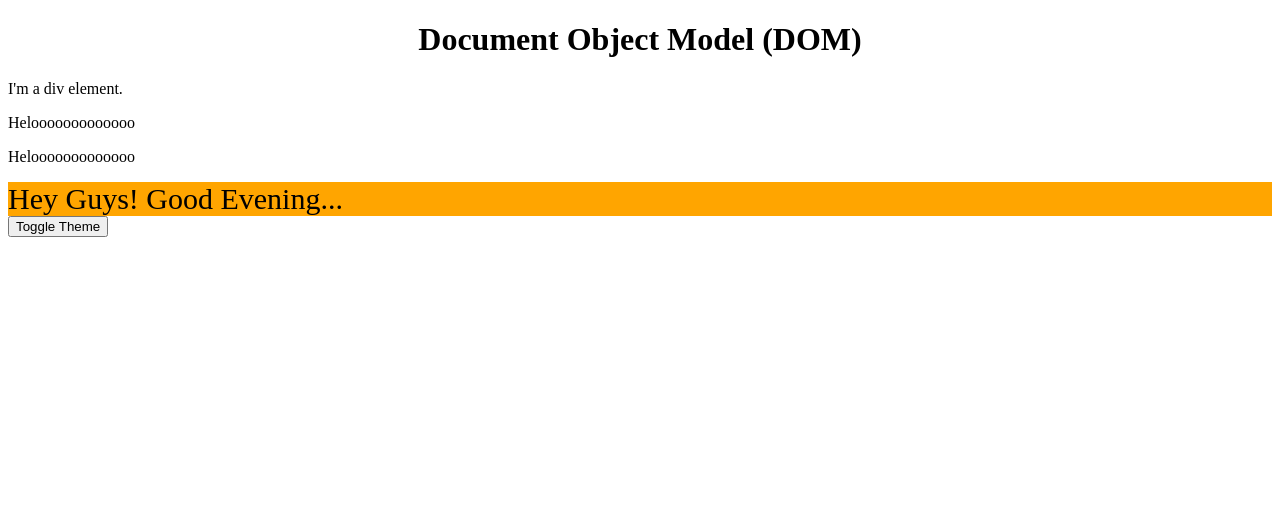
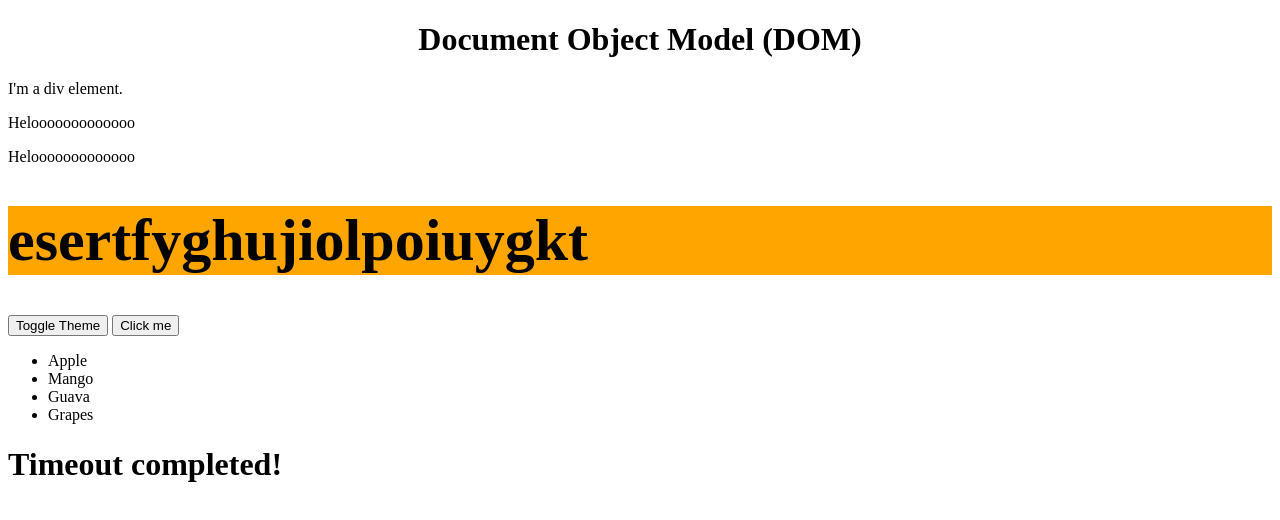
Before and after one commit to hemantkardam/Cuvette, a plain HTML site: page javaScript/DOM.html in a window 1280 px wide. Drawn offline with Linux system fonts and the light colour scheme.

Commit message:
JS - DOM Done

```diff
--- a/javaScript/DOM.html
+++ b/javaScript/DOM.html
@@ -12,6 +12,13 @@
   <p class="pClass">Helooooooooooooo</p>
   <div id="h1Id"><h1>esertfyghujiolpoiuygkt</h1></div>
   <button onclick="toggleTheme()">Toggle Theme</button>
+  <button id="myButton">Click me</button>
+  <ul>
+    <li>Apple</li>
+    <li>Mango</li>
+    <li>Guava</li>
+    <li>Grapes</li>
+  </ul>
   <script src="./DOM.js"></script>
 </body>
 </html>
--- a/javaScript/DOM.js
+++ b/javaScript/DOM.js
@@ -7,22 +7,22 @@
 
 // ? 1. DOM Fundamentals & Selectors.
 // DOM Nodes - Element, Attribute, Content.
-// DOm Selectors.
+// DOM Selectors.
 
 
-// // Select by ID
+// ! Select by ID
 // const divId = document.getElementById("divId")
 // console.log(divId)
 
-// // Select by class
+// ? Select by class
 // const pClass = document.getElementsByClassName("pClass")
-// console.log(pClass)
+// console.log(pClass) // Array
 
-// // Select by Tag
+// * Select by Tag
 // const h1Tag = document.getElementsByTagName("h1")
-// console.log(h1Tag)
+// console.log(h1Tag) // Array
 
-// // Mordern Selectors
+// ? Modern Selectors
 // const ele = document.querySelector("#divId")
 // console.log(ele)
 
@@ -34,20 +34,71 @@ const h1Element = document.getElementById("h1Id")
 console.log(h1Element)
 console.log(h1Element.innerHTML)
 console.log(h1Element.innerText)
-h1Element.textContent = "Hey Guys! Good Evening..."
 
 
 h1Element.style.background = "orange"
 h1Element.style.fontSize = "30px"
+h1Element.style.fontWeight = "bold"
 
 h1Element.classList.add("sampleClass")
 
 
 function toggleTheme() {
   let activeClass = document.body.classList.toggle("active")
+  console.log(activeClass)
   if(activeClass) {
     document.body.style.backgroundColor = "red"
+    h1Element.textContent = "Hey Guys! Good Evening..."
   } else {
     document.body.style.backgroundColor = "#000"
+    h1Element.textContent = "esertfyghujiolpoiuygkt"
   }
 }
+
+
+
+// setTimeout(() => alert("Hellllooooooo"), 5000)
+
+// DOM Events and Handling
+
+// ? Event = User or System Interaction.
+// Event Listeners = Function that runs when event occur.
+
+
+const button = document.querySelector("#myButton")
+console.log(button)
+button.addEventListener("click", function(e) {
+  console.log("Button Clicked!", e,  e.target)
+})
+
+button.onclick = function(e) {
+  console.log("Button Clicked!", e,  e.target)
+}
+
+// ? Event Delegation
+
+document.querySelector("ul").addEventListener("click", (e) => {
+  if(e.target.tagName === "LI") {
+    console.log("List item Clicked:", e.target.textContent)
+  }
+})
+
+
+// Creating & Adding Elements Dynamically.
+
+const newDiv = document.createElement("div")
+console.log(newDiv)
+newDiv.textContent = "Hello, DOM, We added a div element."
+console.log(newDiv)
+
+
+document.body.appendChild(newDiv)
+newDiv.remove()
+
+// Callback Functions
+
+setTimeout(() => {
+  const alertBox = document.createElement("h1")
+  alertBox.textContent = "Timeout completed!"
+  document.body.appendChild(alertBox)
+}, 5000)
```
